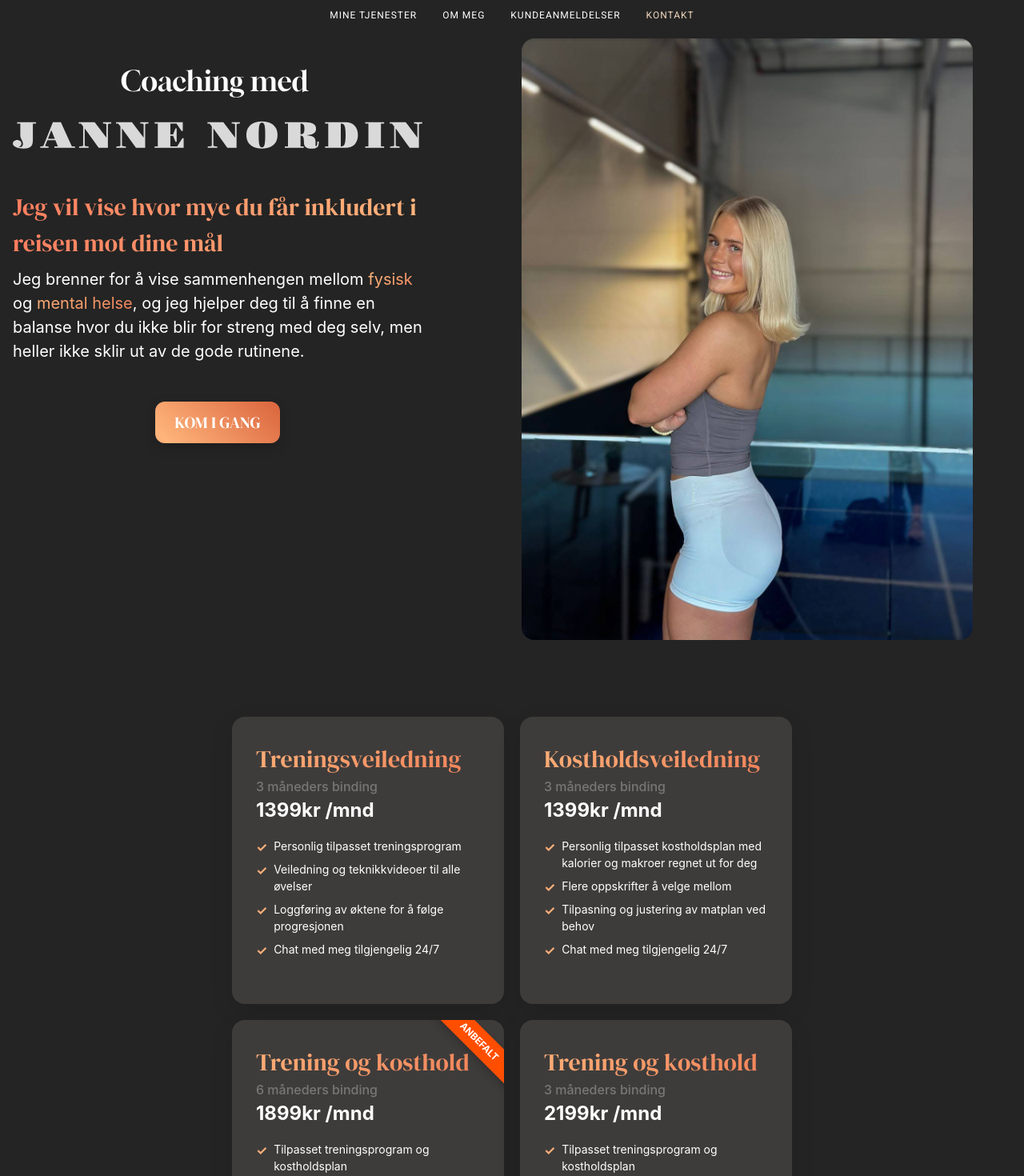
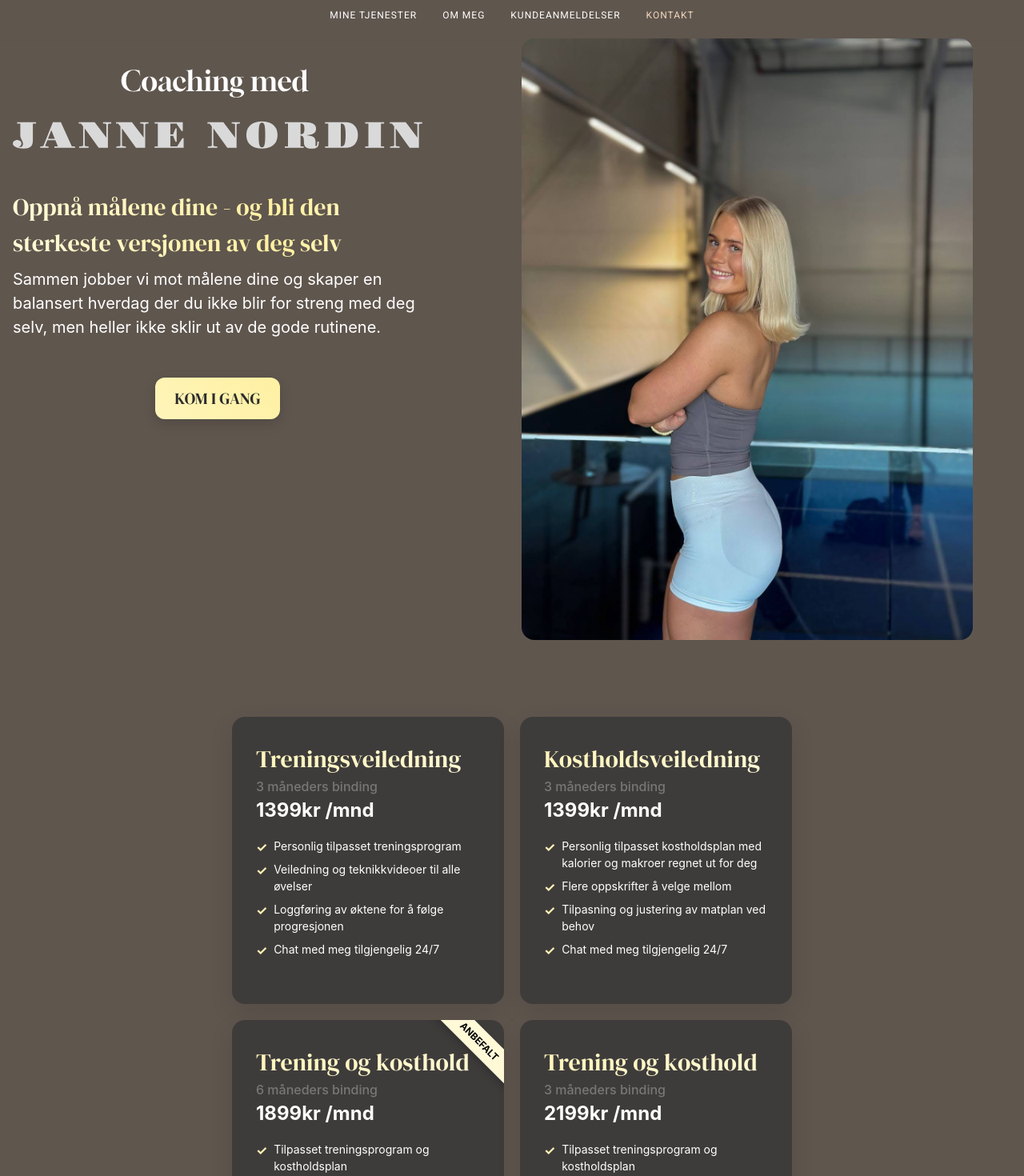
Before and after one commit to tazhel/janne-react, a React (Vite) app: page / in a window 1280 px wide. Shown: the top 1470 px of the page at 80% size. Built offline with nearby package versions, Linux system fonts and the light colour scheme.

Commit message:
updated colors and title text

```diff
--- a/src/Components/card.css
+++ b/src/Components/card.css
@@ -20,7 +20,7 @@
     inset: 0;
     border-radius: 16px;
     padding: 3px;
-    background: linear-gradient(-45deg, #ee7752, #feb47b, #d75d37, #e08c4c);
+    background: linear-gradient(-45deg, #fff9d8, #fff4b8, #fef0a0, #fff9d8);
     background-size: 400% 400%;
     animation: Gradient 3s ease infinite;
     -webkit-mask:
@@ -43,8 +43,8 @@
     position: absolute;
     top: 12px;
     right: -36px;
-    background-color: #ff4e00;
-    color: #fff;
+    background-color: #fff9d8;
+    color: #000;
     font-size: 12px;
     font-weight: bold;
     padding: 6px 36px;
@@ -59,7 +59,7 @@
     font-family: 'DM Serif Display', serif;
     font-size: 30px;
     color: transparent;
-    background: linear-gradient(-45deg, #ee7752, #feb47b, #d75d37, #e08c4c);
+    background: linear-gradient(-45deg, #fff9d8, #fff4b8, #fef0a0, #fff9d8);
     background-size: 400% 400%;
     background-clip: text;
     -webkit-background-clip: text;
@@ -102,7 +102,7 @@
 
 .checkmark-icon {
     font-weight: bold; /* Make the checkmark bold */
-    background: linear-gradient(-45deg, #ee7752, #feb47b, #d75d37, #e08c4c);
+    background: linear-gradient(-45deg, #fff9d8, #fff4b8, #fef0a0, #fff9d8);
     background-size: 400% 400%;
     color: transparent; /* Make the text color transparent so the background is visible */
     -webkit-background-clip: text; /* Apply the gradient to the text */
--- a/src/Components/footer.css
+++ b/src/Components/footer.css
@@ -4,7 +4,7 @@
 
 .footer-line {
     height: 2px;
-    background: linear-gradient(-45deg, #ee7752, #feb47b, #d75d37, #e08c4c);
+    background: linear-gradient(-45deg, #fff9d8, #fff4b8, #fef0a0, #fff9d8);
     background-size: 400% 400%;
     animation: Gradient 15s ease infinite;
 }
--- a/src/Components/header.css
+++ b/src/Components/header.css
@@ -11,7 +11,7 @@
     justify-content: space-around;
     align-items: flex-start;
     height: calc(var(--header-height) + 16px);
-    background: linear-gradient(to bottom, #242424 60%, #00000000 100%);
+    background: linear-gradient(to bottom, #5f564e 60%, #00000000 100%);
     position: relative;
     z-index: 99;
 }
--- a/src/Components/quote.css
+++ b/src/Components/quote.css
@@ -12,7 +12,7 @@
     width: 80%;
     font-size: 6ex;
     color: transparent;
-    background: linear-gradient(-45deg, #ee7752, #feb47b, #d75d37, #e08c4c);
+    background: linear-gradient(-45deg, #fff9d8, #fff4b8, #fef0a0, #fff9d8);
     background-size: 400% 400%;
     background-clip: text;
     -webkit-background-clip: text;
--- a/src/Pages/HjemPage.tsx
+++ b/src/Pages/HjemPage.tsx
@@ -38,11 +38,10 @@ const HjemPage: React.FC = () => {
                 {isMobile ? (
                     <div className="home-left">
                         <img className="home-logo" src="CoachingLogo.svg" alt="Logo" />
-                        <div className="home-title">Jeg vil vise hvor mye du får inkludert i reisen mot dine mål</div>
+                        <div className="home-title">Oppnå målene dine - og bli den sterkeste versjonen av deg selv</div>
                         <div className="home-text">
-                            Jeg brenner for å vise sammenhengen mellom <span className="home-color">fysisk</span> og{' '}
-                            <span className="home-color">mental helse</span>, og jeg hjelper deg til å finne en balanse
-                            hvor du ikke blir for streng med deg selv, men heller ikke sklir ut av de gode rutinene.
+                            Sammen jobber vi mot målene dine og skaper en balansert hverdag der du ikke blir for streng
+                            med deg selv, men heller ikke sklir ut av de gode rutinene.
                         </div>
                         <button className="home-button" onClick={() => handleClick('kontakt')}>
                             Kom i gang
@@ -51,11 +50,10 @@ const HjemPage: React.FC = () => {
                 ) : (
                     <div className="home-left">
                         <img className="home-logo" src="CoachingLogo.svg" alt="Logo" />
-                        <div className="home-title">Jeg vil vise hvor mye du får inkludert i reisen mot dine mål</div>
+                        <div className="home-title">Oppnå målene dine - og bli den sterkeste versjonen av deg selv</div>
                         <div className="home-text">
-                            Jeg brenner for å vise sammenhengen mellom <span className="home-color">fysisk</span> og{' '}
-                            <span className="home-color">mental helse</span>, og jeg hjelper deg til å finne en balanse
-                            hvor du ikke blir for streng med deg selv, men heller ikke sklir ut av de gode rutinene.
+                            Sammen jobber vi mot målene dine og skaper en balansert hverdag der du ikke blir for streng
+                            med deg selv, men heller ikke sklir ut av de gode rutinene.
                         </div>
                         <button className="home-button" onClick={() => handleClick('kontakt')}>
                             Kom i gang
--- a/src/Pages/hjempage.css
+++ b/src/Pages/hjempage.css
@@ -45,7 +45,7 @@
     font-size: 30px;
     font-weight: 800;
     color: transparent;
-    background: linear-gradient(to right, #ff7e5f, #feb47b);
+    background: linear-gradient(to right, #fff9d8, #fff4b8, #fef0a0, #fff9d8);
     background-clip: text;
     -webkit-background-clip: text;
 }
@@ -59,8 +59,8 @@
     font-family: 'DM Serif Display', serif;
     font-size: 20px;
     font-weight: bold;
-    color: white;
-    background: linear-gradient(45deg, #ee7752, #feb47b, #d75d37, #e08c4c);
+    color: #2c2c2c;
+    background: linear-gradient(45deg, #fff9d8, #fff4b8, #fef0a0, #fff9d8);
     background-size: 300% 300%;
     border: none;
     padding: 12px 24px;
@@ -72,26 +72,26 @@
         box-shadow 0.3s ease;
     animation: Gradient 6s ease infinite;
     text-transform: uppercase;
-    box-shadow: 0px 5px 15px rgba(0, 0, 0, 0.2);
+    box-shadow: 0px 5px 15px rgba(0, 0, 0, 0.15);
 }
 
 .home-button:hover {
     transform: translateY(-1px);
-    box-shadow: 0px 8px 20px rgba(0, 0, 0, 0.3);
+    box-shadow: 0px 8px 20px rgba(0, 0, 0, 0.25);
 }
 
 .home-button:active {
     transform: translateY(1px);
-    box-shadow: 0px 3px 10px rgba(0, 0, 0, 0.2);
+    box-shadow: 0px 3px 10px rgba(0, 0, 0, 0.15);
 }
 
 .home-color {
     color: transparent;
-    background: linear-gradient(-45deg, #ee7752, #feb47b, #d75d37, #e08c4c);
-    background-size: 400% 400%; /* Make the gradient larger than the container to allow for movement */
+    background: linear-gradient(-45deg, #fff9d8, #fff4b8, #fef0a0, #fff9d8);
+    background-size: 400% 400%;
     background-clip: text;
     -webkit-background-clip: text;
-    animation: Gradient 15s ease infinite; /* The gradient will animate over 15 seconds */
+    animation: Gradient 15s ease infinite;
 }
 
 .coaching-logo {
--- a/src/Pages/kontaktpage.css
+++ b/src/Pages/kontaktpage.css
@@ -73,8 +73,8 @@ input::placeholder {
     font-family: 'DM Serif Display', serif;
     font-size: 18px;
     font-weight: bold;
-    color: white;
-    background: linear-gradient(45deg, #ee7752, #feb47b, #d75d37, #e08c4c);
+    color: black;
+    background: linear-gradient(45deg, #fff9d8, #fff4b8, #fef0a0, #fff9d8);
     background-size: 300% 300%;
     border: none;
     padding: 12px 24px;
--- a/src/Pages/kundeanmeldelserpage.css
+++ b/src/Pages/kundeanmeldelserpage.css
@@ -44,7 +44,7 @@
     inset: 0;
     border-radius: inherit; /* Keeps the same 16px border-radius */
     padding: 3px;
-    background: linear-gradient(-45deg, #ee7752, #feb47b, #d75d37, #e08c4c);
+    background: linear-gradient(-45deg, #fff9d8, #fff4b8, #fef0a0, #fff9d8);
     background-size: 400% 400%;
     animation: Gradient 3s ease infinite;
     -webkit-mask:
@@ -102,7 +102,7 @@
     font-family: 'DM Serif Display', serif;
     font-size: 48px;
     color: transparent;
-    background: linear-gradient(to right, #ff7e5f, #feb47b);
+    background: linear-gradient(to right, #fff9d8, #fff4b8);
     background-clip: text;
     -webkit-background-clip: text;
 }
@@ -114,14 +114,14 @@
     font-family: 'DM Serif Display', serif;
     font-size: 48px;
     color: transparent;
-    background: linear-gradient(to right, #ff7e5f, #feb47b);
+    background: linear-gradient(to right, #fff9d8, #fff4b8);
     background-clip: text;
     -webkit-background-clip: text;
 }
 
 .expand-toggle {
     font-size: 16px;
-    color: #feb47b;
+    color: #fff4b8;
     font-weight: bold;
     cursor: pointer;
     transition: color 0.3s ease;
@@ -129,7 +129,7 @@
 }
 
 .expand-toggle:hover {
-    color: #ee7752;
+    color: #fff9d8;
 }
 
 @media screen and (max-width: 1462px) {
--- a/src/Pages/ommegpage.css
+++ b/src/Pages/ommegpage.css
@@ -20,7 +20,7 @@
     margin: 0 16px;
     font-weight: 800;
     color: transparent; /* Makes the text fill transparent */
-    background: linear-gradient(to right, #ff7e5f, #feb47b); /* Gradient color for the text fill */
+    background: linear-gradient(to right, #fff9d8, #fff4b8); /* Gradient color for the text fill */
     background-clip: text; /* Clips the background to the text */
     -webkit-background-clip: text; /* For Safari */
 }
--- a/src/global.css
+++ b/src/global.css
@@ -14,7 +14,7 @@
 
     --header-height: 36px;
 
-    --background-color: #242424;
+    --background-color: #5f564e;
     --background-color-80: #000000cc;
     --background-color-50: #00000080;
     --text-color: #ffffff;
@@ -24,7 +24,7 @@
 }
 
 [data-theme='dark'] {
-    --background-color: #242424;
+    --background-color: #5f564e;
     --background-color-80: #000000cc;
     --background-color-50: #00000080;
     --text-color: #ffffff;
```
